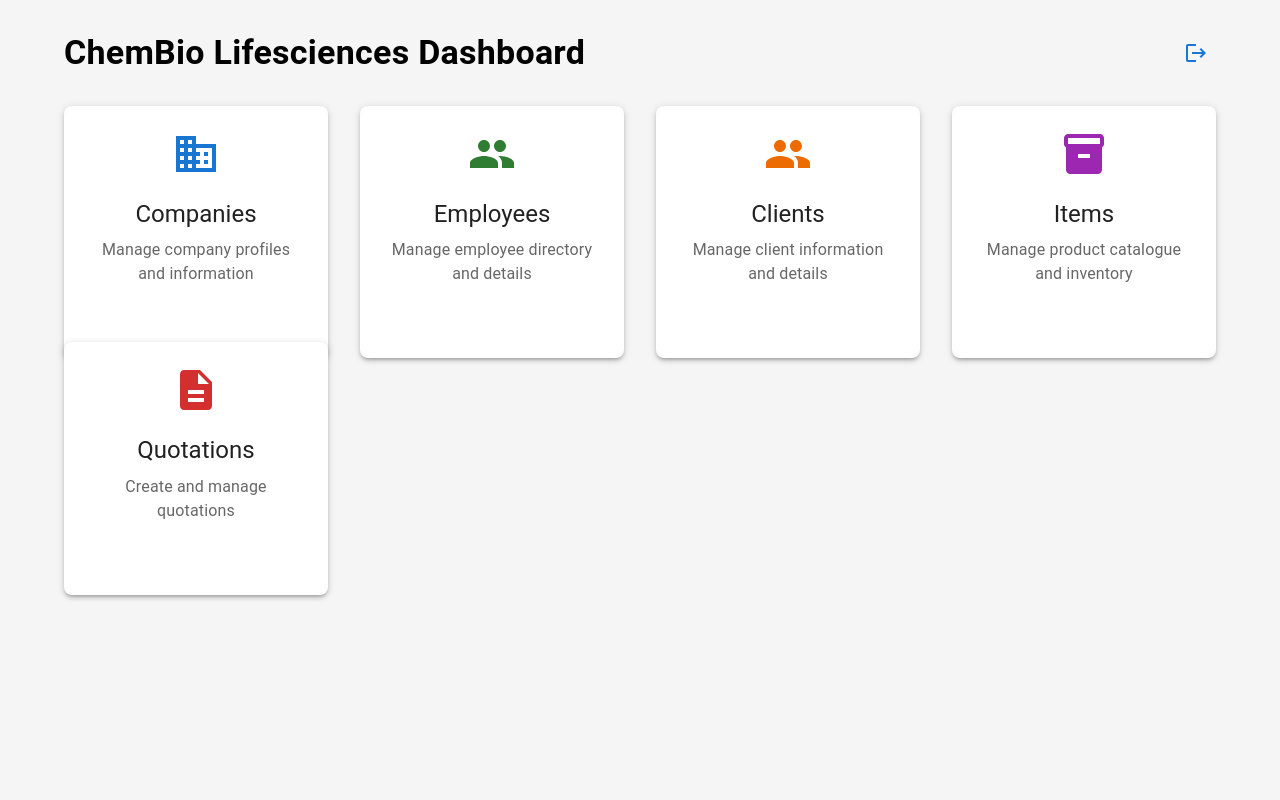
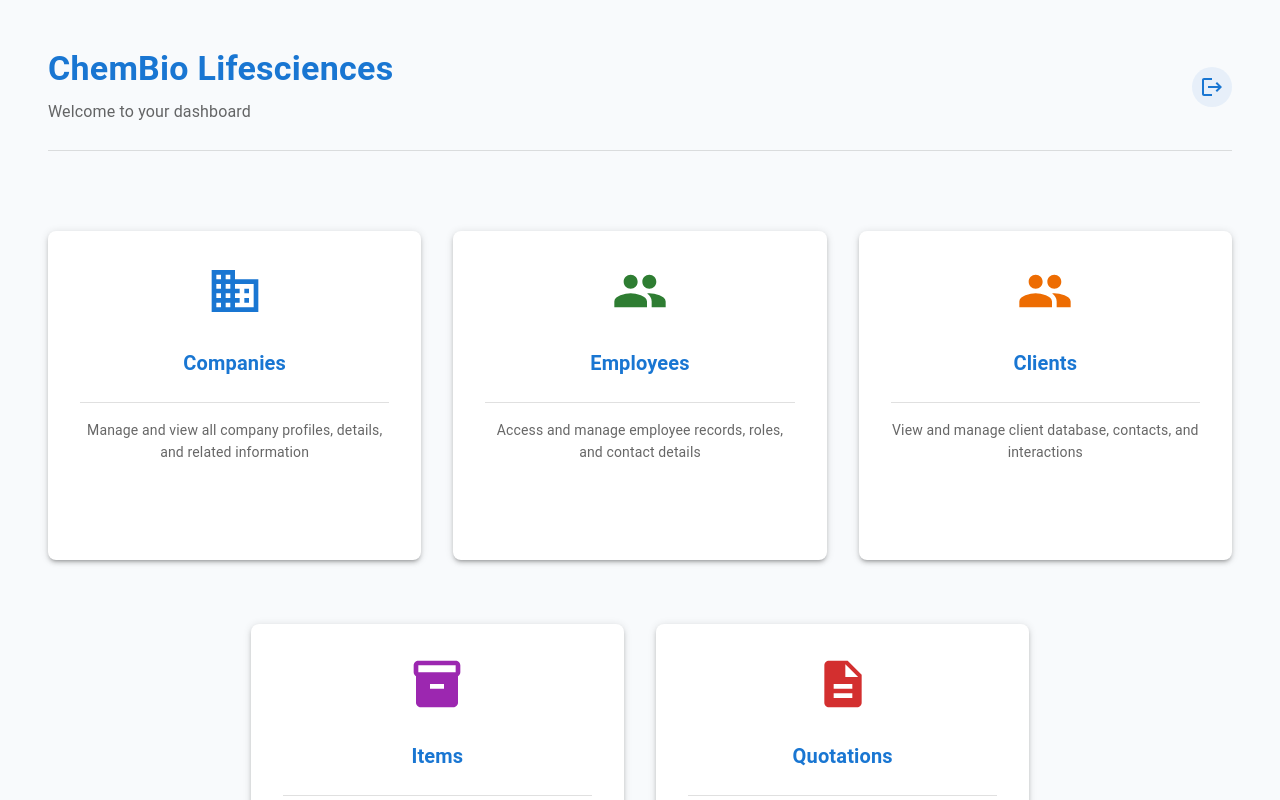
Before and after one commit to gauravitis/quotecms, a React (Create React App) app in the folder frontend/: page /dashboard in a window 1280 px wide. Shown: the top 800 px of the page. Built offline with nearby package versions, Linux system fonts and the light colour scheme; the HTML template or start-up script is replaced by a standard one.

Commit message:
enhancement: improve dashboard layout and spacing

```diff
--- a/frontend/src/components/Dashboard.js
+++ b/frontend/src/components/Dashboard.js
@@ -7,6 +7,7 @@ import {
     Paper,
     Typography,
     IconButton,
+    Divider,
 } from '@mui/material';
 import BusinessIcon from '@mui/icons-material/Business';
 import PeopleIcon from '@mui/icons-material/People';
@@ -19,23 +20,56 @@ const DashboardCard = ({ title, icon, description, onClick }) => (
     <Paper
         elevation={3}
         sx={{
-            p: 3,
+            p: 4,
             height: '100%',
+            display: 'flex',
+            flexDirection: 'column',
+            justifyContent: 'center',
             cursor: 'pointer',
-            transition: 'transform 0.2s',
+            transition: 'all 0.3s ease',
+            borderRadius: 2,
             '&:hover': {
-                transform: 'scale(1.02)',
+                transform: 'translateY(-8px)',
+                boxShadow: '0 8px 16px rgba(0,0,0,0.1)',
+                bgcolor: 'rgba(25, 118, 210, 0.04)',
             },
         }}
         onClick={onClick}
     >
-        <Box sx={{ textAlign: 'center', mb: 2 }}>
+        <Box
+            sx={{
+                textAlign: 'center',
+                mb: 3,
+                transition: 'transform 0.3s ease',
+                '&:hover': {
+                    transform: 'scale(1.1)',
+                }
+            }}
+        >
             {icon}
         </Box>
-        <Typography variant="h5" component="h2" gutterBottom align="center">
+        <Typography
+            variant="h6"
+            component="h2"
+            gutterBottom
+            align="center"
+            sx={{
+                fontWeight: 600,
+                color: 'primary.main'
+            }}
+        >
             {title}
         </Typography>
-        <Typography variant="body1" color="text.secondary" align="center">
+        <Divider sx={{ my: 2 }} />
+        <Typography
+            variant="body2"
+            color="text.secondary"
+            align="center"
+            sx={{
+                lineHeight: 1.6,
+                flex: 1
+            }}
+        >
             {description}
         </Typography>
     </Paper>
@@ -45,63 +79,126 @@ export default function Dashboard() {
     const navigate = useNavigate();
 
     return (
-        <Box sx={{ minHeight: '100vh', bgcolor: '#f5f5f5', py: 4 }}>
-            <Container maxWidth="lg">
+        <Box
+            sx={{
+                minHeight: '100vh',
+                bgcolor: '#f8fafc',
+                py: 6,
+                px: 3
+            }}
+        >
+            <Container maxWidth="xl">
                 {/* Header */}
-                <Box sx={{ display: 'flex', justifyContent: 'space-between', alignItems: 'center', mb: 4 }}>
-                    <Typography variant="h4" component="h1" sx={{ fontWeight: 600 }}>
-                        ChemBio Lifesciences Dashboard
+                <Box
+                    sx={{
+                        display: 'flex',
+                        justifyContent: 'space-between',
+                        alignItems: 'center',
+                        mb: 6,
+                        pb: 3,
+                        borderBottom: '1px solid',
+                        borderColor: 'divider'
+                    }}
+                >
+                    <Box>
+                        <Typography
+                            variant="h4"
+                            component="h1"
+                            sx={{
+                                fontWeight: 700,
+                                color: 'primary.main',
+                                mb: 1
+                            }}
+                        >
+                            ChemBio Lifesciences
                         </Typography>
+                        <Typography
+                            variant="subtitle1"
+                            color="text.secondary"
+                        >
+                            Welcome to your dashboard
+                        </Typography>
+                    </Box>
                     <IconButton
                         color="primary"
                         onClick={() => navigate('/')}
                         title="Logout"
+                        sx={{
+                            bgcolor: 'rgba(25, 118, 210, 0.08)',
+                            '&:hover': {
+                                bgcolor: 'rgba(25, 118, 210, 0.16)',
+                            }
+                        }}
                     >
                         <LogoutIcon />
                     </IconButton>
                 </Box>
 
                 {/* Dashboard Cards */}
-                <Grid container spacing={4}>
-                    <Grid item xs={12} md={6} lg={3}>
+                <Grid
+                    container
+                    spacing={4}
+                    sx={{
+                        mt: 2,
+                        mb: 4,
+                        display: 'flex',
+                        flexWrap: 'wrap',
+                        justifyContent: 'flex-start'
+                    }}
+                >
+                    {/* Top Row */}
+                    <Grid item xs={12} sm={6} lg={4}>
                         <DashboardCard
                             title="Companies"
-                            icon={<BusinessIcon sx={{ fontSize: 48, color: '#1976d2' }} />}
-                            description="Manage company profiles and information"
+                            icon={<BusinessIcon sx={{ fontSize: 56, color: '#1976d2' }} />}
+                            description="Manage and view all company profiles, details, and related information"
                             onClick={() => navigate('/companies')}
                         />
                     </Grid>
-                    <Grid item xs={12} md={6} lg={3}>
+                    <Grid item xs={12} sm={6} lg={4}>
                         <DashboardCard
                             title="Employees"
-                            icon={<PeopleIcon sx={{ fontSize: 48, color: '#2e7d32' }} />}
-                            description="Manage employee directory and details"
+                            icon={<PeopleIcon sx={{ fontSize: 56, color: '#2e7d32' }} />}
+                            description="Access and manage employee records, roles, and contact details"
                             onClick={() => navigate('/employees')}
                         />
                     </Grid>
-                    <Grid item xs={12} md={6} lg={3}>
+                    <Grid item xs={12} sm={6} lg={4}>
                         <DashboardCard
                             title="Clients"
-                            icon={<GroupIcon sx={{ fontSize: 48, color: '#ed6c02' }} />}
-                            description="Manage client information and details"
+                            icon={<GroupIcon sx={{ fontSize: 56, color: '#ed6c02' }} />}
+                            description="View and manage client database, contacts, and interactions"
                             onClick={() => navigate('/clients')}
                         />
                     </Grid>
-                    <Grid item xs={12} md={6} lg={3}>
+
+                    {/* Bottom Row */}
+                    <Grid
+                        container
+                        item
+                        xs={12}
+                        spacing={4}
+                        sx={{
+                            mt: { xs: 4, sm: 8 },  // Added more margin top
+                            justifyContent: 'center'
+                        }}
+                    >
+                        <Grid item xs={12} sm={6} lg={4}>
                             <DashboardCard
                                 title="Items"
-                            icon={<InventoryIcon sx={{ fontSize: 48, color: '#9c27b0' }} />}
-                            description="Manage product catalogue and inventory"
+                                icon={<InventoryIcon sx={{ fontSize: 56, color: '#9c27b0' }} />}
+                                description="Browse and manage your product catalogue and inventory items"
                                 onClick={() => navigate('/items')}
                             />
                         </Grid>
-                    <Grid item xs={12} md={6} lg={3}>
+                        <Grid item xs={12} sm={6} lg={4}>
                             <DashboardCard
                                 title="Quotations"
-                            icon={<DescriptionIcon sx={{ fontSize: 48, color: '#d32f2f' }} />}
-                            description="Create and manage quotations"
+                                icon={<DescriptionIcon sx={{ fontSize: 56, color: '#d32f2f' }} />}
+                                description="Generate, track, and manage all your business quotations"
                                 onClick={() => navigate('/quotations')}
                             />
+                        </Grid>
                     </Grid>
                 </Grid>
             </Container>
```
Lines whose indentation alone changed are shown as unchanged.
